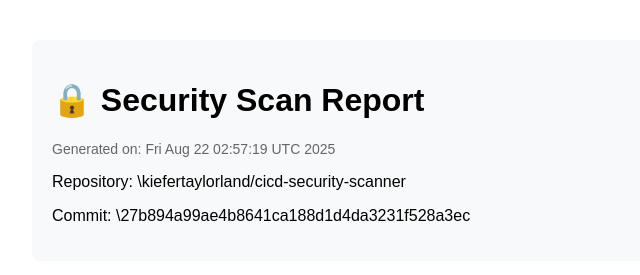
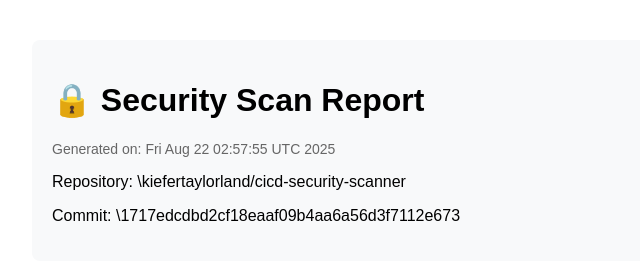
Before and after one commit to kiefertaylorland/cicd-security-scanner, a plain HTML site: page security-reports/security-report.html in a window 1280 px wide. Shown: the top 275 px of the page, 8-648 px from the left. Drawn offline with Linux system fonts and the light colour scheme.

Commit message:
deploy: 1717edcdbd2cf18eaaf09b4aa6a56d3f7112e673

```diff
--- a/security-reports/security-report.html
+++ b/security-reports/security-report.html
@@ -19,9 +19,9 @@
 <body>
     <div class="header">
         <h1>🔒 Security Scan Report</h1>
-        <p class="timestamp">Generated on: Fri Aug 22 02:57:19 UTC 2025</p>
+        <p class="timestamp">Generated on: Fri Aug 22 02:57:55 UTC 2025</p>
         <p>Repository: \kiefertaylorland/cicd-security-scanner</p>
-        <p>Commit: \27b894a99ae4b8641ca188d1d4da3231f528a3ec</p>
+        <p>Commit: \1717edcdbd2cf18eaaf09b4aa6a56d3f7112e673</p>
     </div>
 
     <div class="stats">
```
